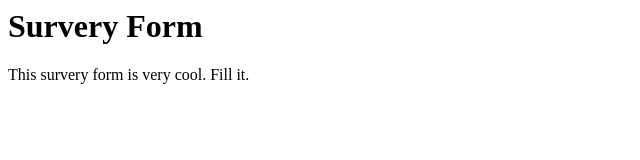
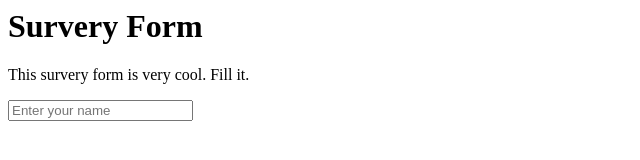
Before and after one commit to Lafiagi/SurveryForm, a plain HTML site: page index.html in a window 1280 px wide. Shown: the whole page, without its empty margins (0-640 px from the left). Drawn offline with Linux system fonts and the light colour scheme.

Commit message:
Created the Input Element

```diff
--- a/index.html
+++ b/index.html
@@ -8,7 +8,7 @@
     This survery form is very cool. Fill it.
     </p>
     <form id="survey-form">
-
+      <input id="name" placeholder="Enter your name" type="text">
     </form>
   </body>
 </html>
```
